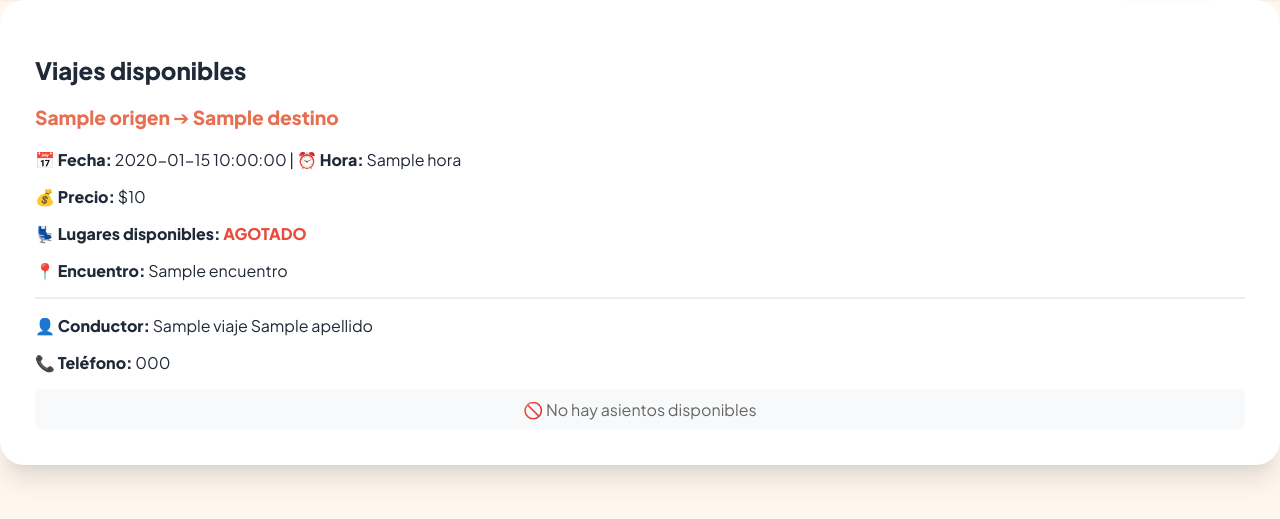
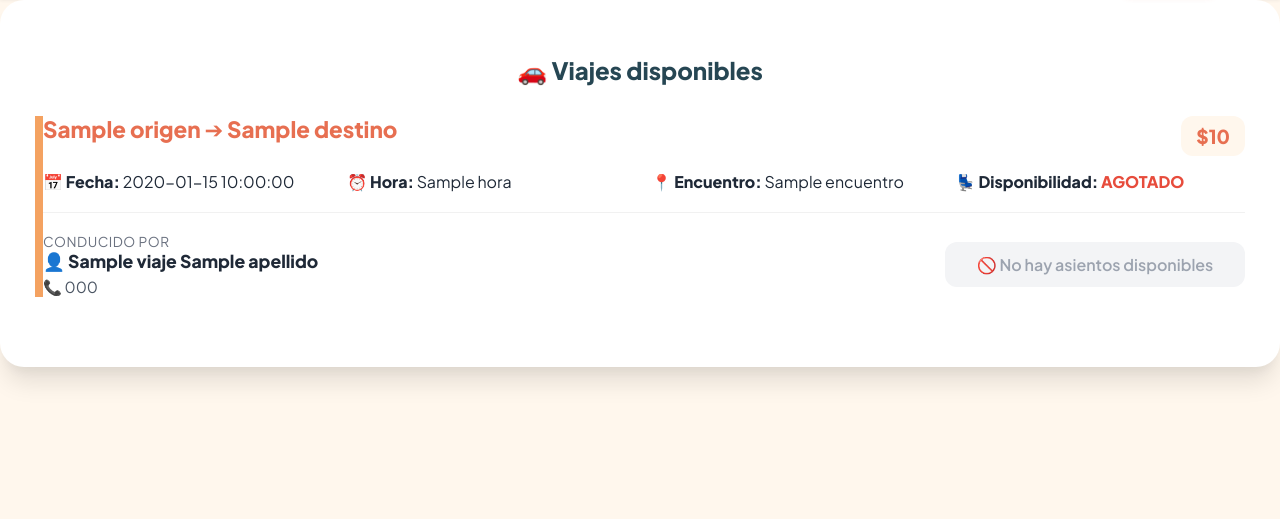
Before and after one commit to FrancoCastrillo1/app-viajes, a Flask app: page /viajes in a window 1280 px wide. Shown: the part 99-618 px from the top of the page. Run offline with Flask 3, Linux system fonts and the light colour scheme; a database or web service that is not in the repository returns one stand-in record (values such as "Sample title"); some libraries are stand-ins or nearby versions.

Commit message:
Update viajes.html

```diff
--- a/templates/viajes.html
+++ b/templates/viajes.html
@@ -1,54 +1,66 @@
 {% extends "base.html" %}
 
 {% block content %}
-<h2>Viajes disponibles</h2>
+<h2 style="margin-bottom: 30px; color: var(--accent); font-weight: 800; text-align: center;">🚗 Viajes disponibles</h2>
 
 {% for viaje in viajes %}
-    <div class="card" style="border-left: 8px solid var(--secondary);">
+    <div class="card" style="margin-bottom: 35px; border-left: 8px solid var(--primary-light);">
 
-        <p style="font-size: 1.2rem; color: var(--primary);">
+        <div style="display: flex; justify-content: space-between; align-items: flex-start; margin-bottom: 15px;">
+            <p style="font-size: 1.4rem; color: var(--primary); margin: 0; line-height: 1.2;">
                 <strong>{{ viaje.origen }}</strong> ➔ <strong>{{ viaje.destino }}</strong>
             </p>
+            <div style="text-align: right;">
+                <span style="background: var(--bg-cream); padding: 8px 15px; border-radius: 12px; font-weight: 800; color: var(--primary); font-size: 1.2rem; display: block;">
+                    ${{ viaje.precio }}
+                </span>
+            </div>
+        </div>
 
-        <p><b>📅 Fecha:</b> {{ viaje.fecha }} | <b>⏰ Hora:</b> {{ viaje.hora }}</p>
-
-        <p><b>💰 Precio:</b> ${{ viaje.precio }}</p>
-
-        <p><b>💺 Lugares disponibles:</b>
+        <div style="display: grid; grid-template-columns: repeat(auto-fit, minmax(200px, 1fr)); gap: 15px; margin-bottom: 20px;">
+            <p style="margin: 0;">📅 <b>Fecha:</b> {{ viaje.fecha }}</p>
+            <p style="margin: 0;">⏰ <b>Hora:</b> {{ viaje.hora }}</p>
+            <p style="margin: 0;">📍 <b>Encuentro:</b> {{ viaje.encuentro }}</p>
+            <p style="margin: 0;">💺 <b>Disponibilidad:</b>
                 {% if viaje.lugares > 0 %}
-                <span style="color: #2D3436; font-weight: bold;">{{ viaje.lugares }}</span>
+                    <span style="color: #2D3436; font-weight: bold;">{{ viaje.lugares }} lugar{{ 'es' if viaje.lugares > 1 else '' }}</span>
                 {% else %}
                     <span style="color: #e74c3c; font-weight: bold;">AGOTADO</span>
                 {% endif %}
             </p>
+        </div>
 
-        <p><b>📍 Encuentro:</b> {{ viaje.encuentro }}</p>
+        <hr style="border: 0; border-top: 1.5px solid #f1f1f1; margin: 20px 0;">
 
-        <hr style="border: 0.5px solid #eee; margin: 15px 0;">
+        <div style="display: flex; justify-content: space-between; align-items: center; flex-wrap: wrap; gap: 15px;">
+            <div>
+                <p style="margin: 0; font-size: 0.85rem; color: #6B7280; text-transform: uppercase; letter-spacing: 0.5px;">Conducido por</p>
+                <p style="margin: 0; font-weight: 700; font-size: 1.1rem;">👤 {{ viaje.nombre }} {{ viaje.apellido }}</p>
+                <p style="margin: 5px 0 0; font-size: 0.95rem; color: #4B5563;">📞 {{ viaje.telefono }}</p>
+            </div>
 
-        <p><strong>👤 Conductor:</strong> {{ viaje.nombre }} {{ viaje.apellido }}</p>
-
-        <p><strong>📞 Teléfono:</strong> {{ viaje.telefono }}</p>
-
+            <div style="flex-grow: 1; max-width: 300px;">
                 {% if viaje.lugares > 0 %}
                     <form action="/reservar/{{ viaje.id }}" method="POST" onsubmit="return confirm('¿Confirmas la reserva para este viaje?');">
-                <button type="submit" style="width: 100%; margin-top: 10px;">Reservar Lugar</button>
+                        <button type="submit" class="btn-main" style="width: 100%; padding: 14px;">Reservar Lugar</button>
                     </form>
                 {% else %}
-            <div style="background: #f8f9fa; padding: 10px; border-radius: 8px; text-align: center; color: #666;">
+                    <div style="background: #F3F4F6; padding: 12px; border-radius: 12px; text-align: center; color: #9CA3AF; font-weight: 600;">
                         🚫 No hay asientos disponibles
                     </div>
                 {% endif %}
+            </div>
+        </div>
+    </div>
 
-    </div>
 {% else %}
-    <div class="card" style="text-align: center; border-left: 8px solid #ccc; padding: 40px 20px;">
-        <p style="font-size: 1.3rem; color: #666; margin-bottom: 20px;">
-            🔍 No hay viajes disponibles para esa ruta o fecha.
+    <div class="card" style="text-align: center; padding: 60px 20px; border-left: 8px solid #D1D5DB;">
+        <div style="font-size: 4rem; margin-bottom: 20px;">🔍</div>
+        <h3 style="color: #374151; margin-bottom: 10px;">No encontramos viajes disponibles</h3>
+        <p style="color: #6B7280; max-width: 400px; margin: 0 auto 25px;">
+            No hay rutas cargadas para ese destino o fecha. Intentá buscando ciudades cercanas o probando otro día.
         </p>
-        <p style="color: #888;">Intentá con otras ciudades o probando una fecha diferente.</p>
-        <br>
-        <a href="/" class="nav-link-auth btn-border" style="display: inline-block; padding: 10px 20px;">
+        <a href="/" class="btn-secondary" style="display: inline-block; width: auto; padding: 12px 30px;">
             Volver a buscar
         </a>
     </div>
```
Lines whose indentation alone changed are shown as unchanged.
